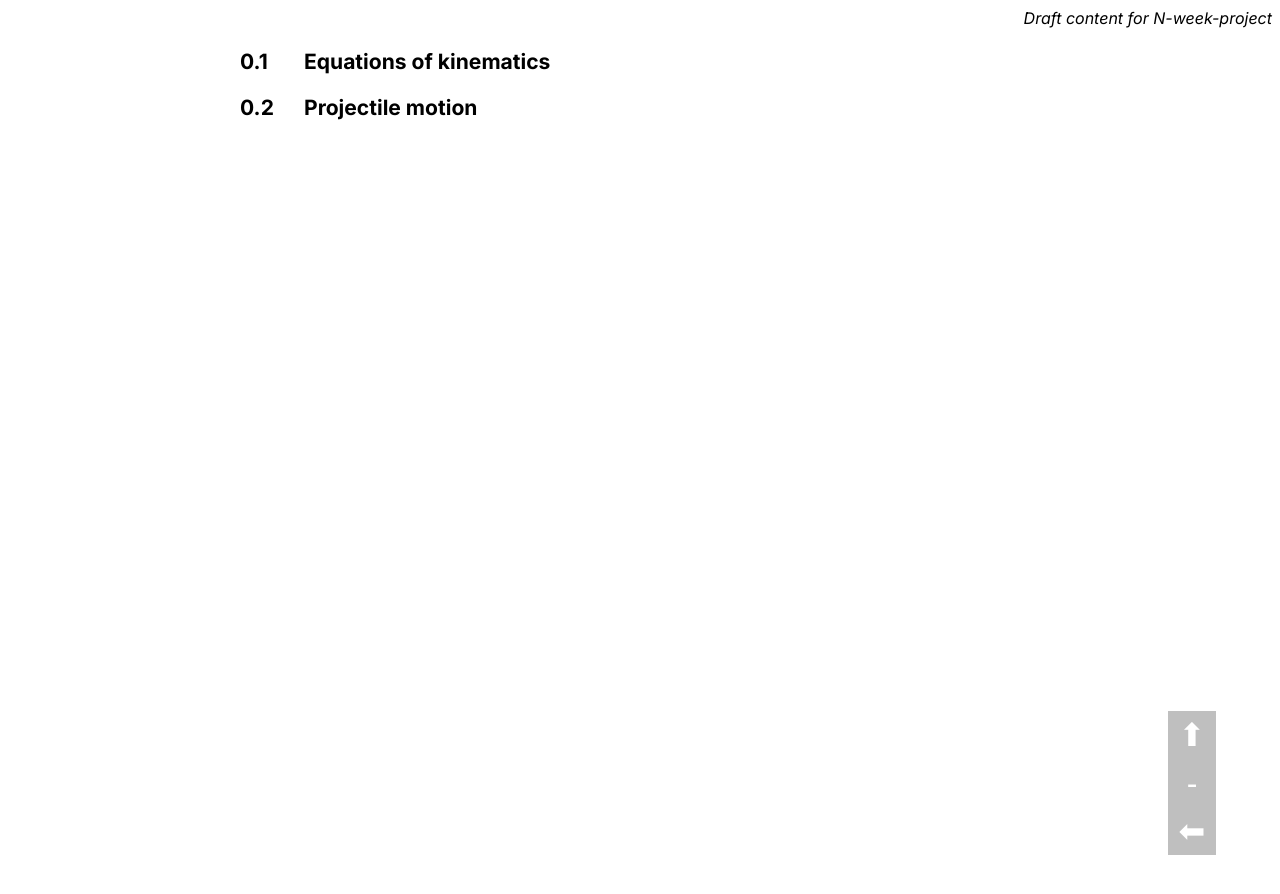
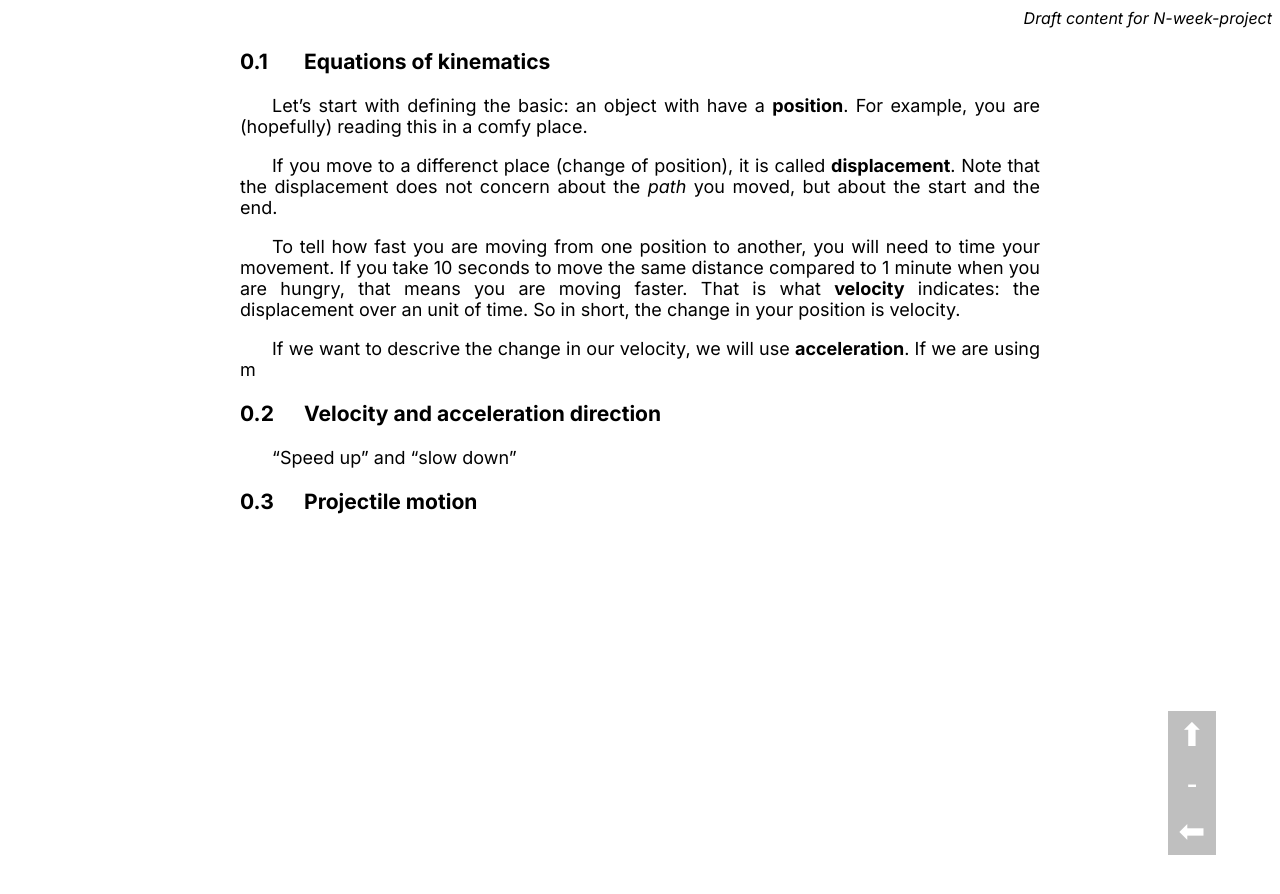
Before and after one commit to LukeNK/n-week-project, a Jekyll site: the page built from drafts/kinematics.md, in a window 1280 px wide. Shown: the top 894 px of the page. Built offline with Jekyll 4.4.1, drawn with Linux system fonts in a browser that asks for light colours.

Commit message:
Add plan draft

```diff
--- a/drafts/kinematics.md
+++ b/drafts/kinematics.md
@@ -4,5 +4,15 @@ title: Kinematics
 ---
 
 ### Equations of kinematics
+Let's start with defining the basic: an object with have a **position**. For example, you are (hopefully) reading this in a comfy place.
+
+If you move to a differenct place (change of position), it is called **displacement**. Note that the displacement does not concern about the _path_ you moved, but about the start and the end.
+
+To tell how fast you are moving from one position to another, you will need to time your movement. If you take 10 seconds to move the same distance compared to 1 minute when you are hungry, that means you are moving faster. That is what **velocity** indicates: the displacement over an unit of time. So in short, the change in your position is velocity.
+
+If we want to descrive the change in our velocity, we will use **acceleration**. If we are using m
+
+### Velocity and acceleration direction
+"Speed up" and "slow down"
 
 ### Projectile motion
```
